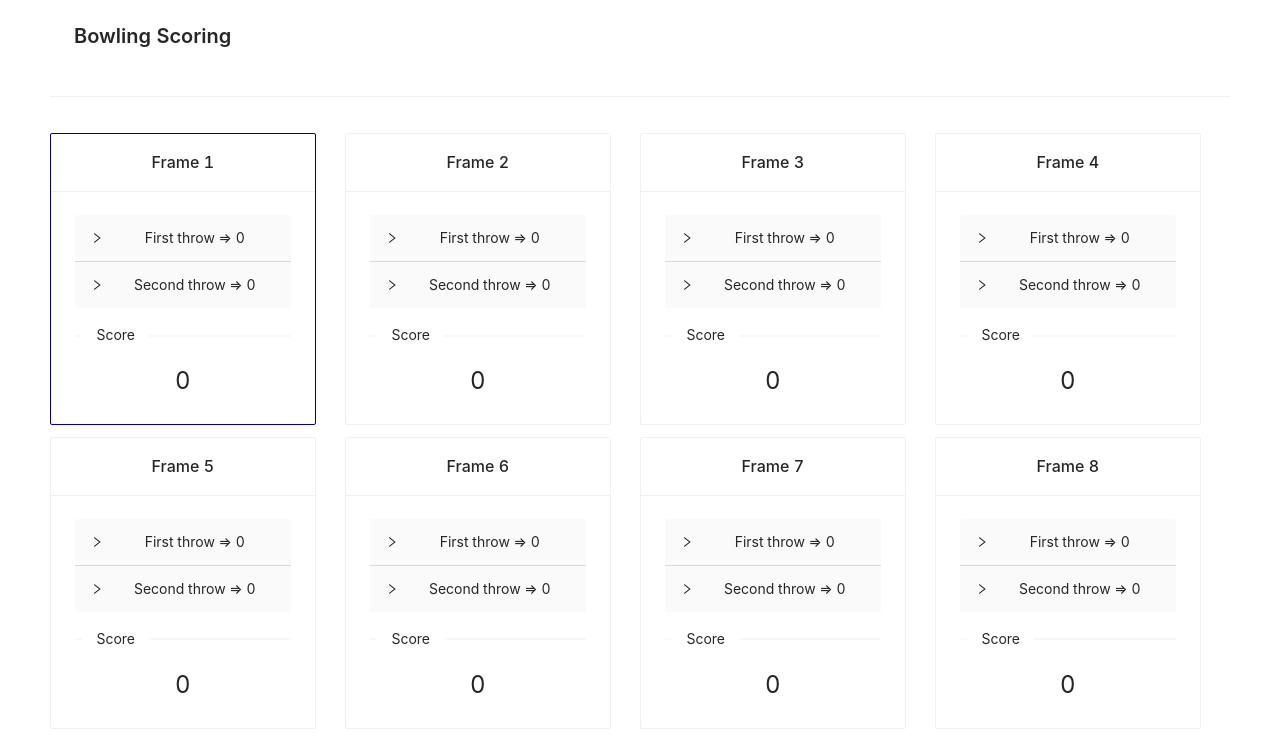
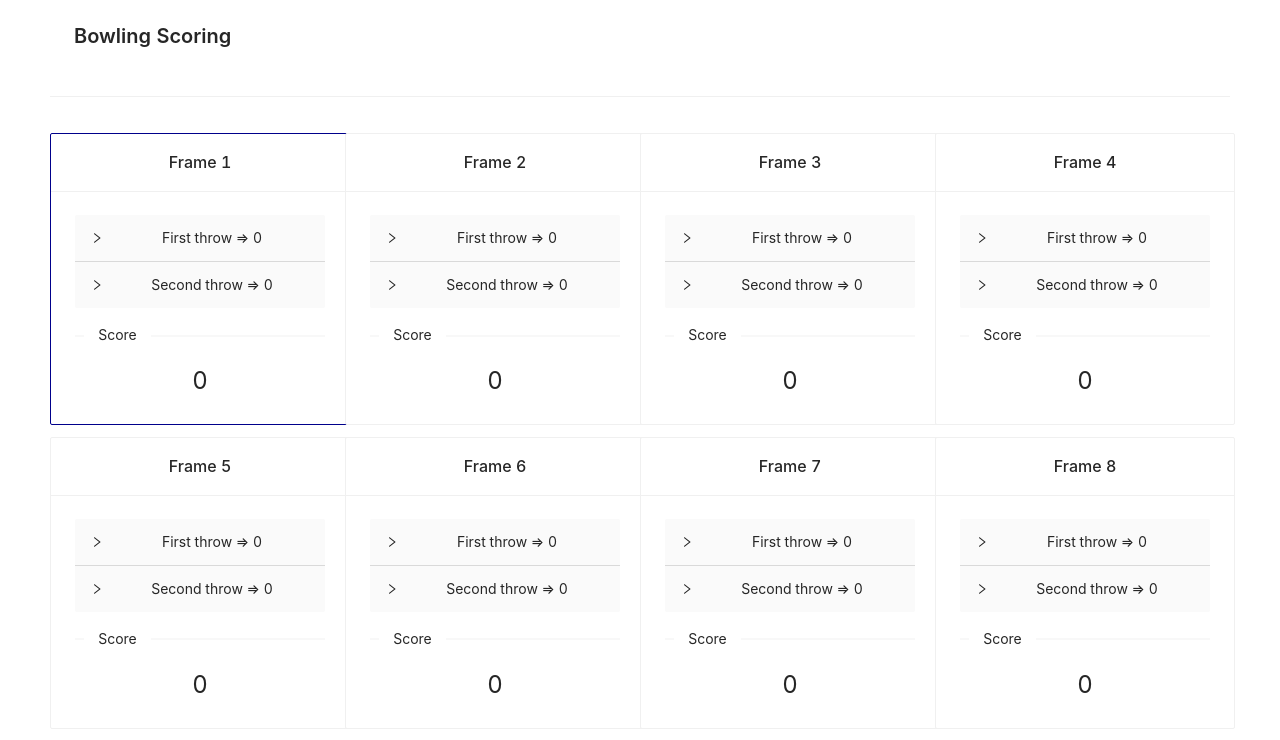
Before and after one commit to omar-dulaimi/bowling-scoring-app, a React (Create React App) app: page /game in a window 1280 px wide. Shown: the top 740 px of the page. Built offline with nearby package versions, Linux system fonts and the light colour scheme.

Commit message:
fix card width

```diff
--- a/src/components/Game/Game.tsx
+++ b/src/components/Game/Game.tsx
@@ -217,7 +217,7 @@ const Game: FC<GameProps> = (props) => {
                 >
                   <Card
                     style={{
-                      width: "90%",
+                      width: "300px",
                       marginTop: 12,
                       textAlign: "center",
                       ...(index === currentFrameIndex && {
```
